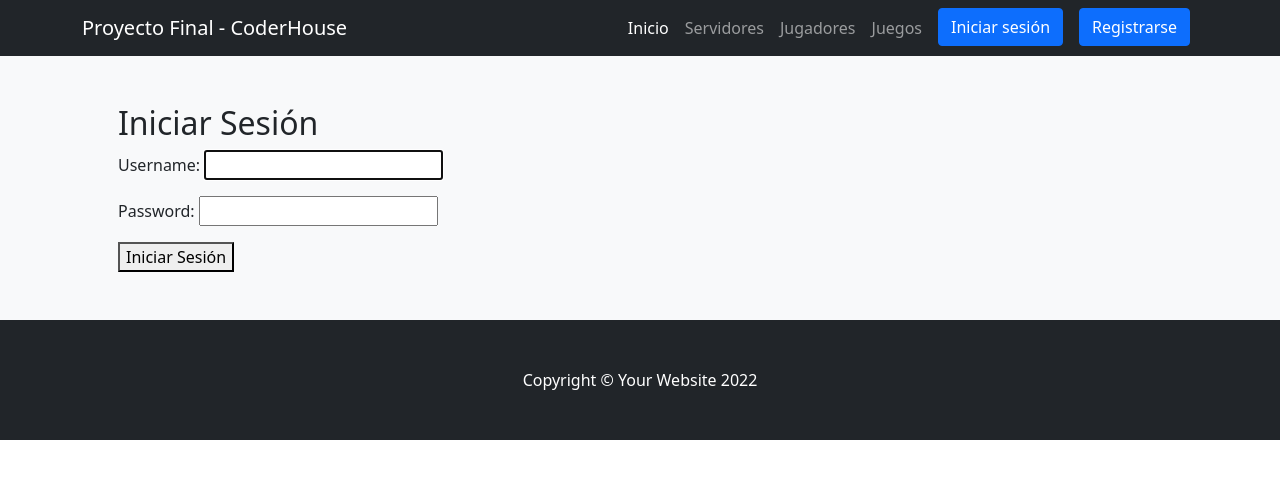
After one commit to juan-alejo/ProyectoFinal, a Django app: page /app/login/ in a window 1280 px wide. The commit adds this page. Shown: the top 479 px of the page. Run offline with Django 4.2, Linux system fonts and the light colour scheme; some libraries are stand-ins or nearby versions.

Commit message:
registro y login

```diff
--- a/ProyectoFinal/urls.py
+++ b/ProyectoFinal/urls.py
@@ -21,6 +21,7 @@ from ProyectoFinalApp.views import *
 
 urlpatterns = [
     path('admin/', admin.site.urls),
+    path('', inicio, name="inicio"),
 
     #URLS de la app
     path('app/', include('ProyectoFinalApp.urls')),
--- a/ProyectoFinalApp/templates/ProyectoFinalApp/base.html
+++ b/ProyectoFinalApp/templates/ProyectoFinalApp/base.html
@@ -24,6 +24,8 @@
                         <li class="nav-item"><a class="nav-link" href="{% url 'servidores' %}">Servidores</a></li>
                         <li class="nav-item"><a class="nav-link" href="{% url 'jugadores' %}">Jugadores</a></li>
                         <li class="nav-item"><a class="nav-link" href="{% url 'juegos' %}">Juegos</a></li>
+                        <li class="nav-item"><a class="btn btn-primary mx-2" href="{% url 'login' %}">Iniciar sesión</a></li>
+                        <li class="nav-item"><a class="btn btn-primary mx-2" href="{% url 'register' %}">Registrarse</a></li>
                     </ul>
                 </div>
             </div>
--- /dev/null
+++ b/ProyectoFinalApp/templates/ProyectoFinalApp/login.html
@@ -0,0 +1,23 @@
+{% extends 'ProyectoFinalApp/base.html'%}
+{% load static %}
+
+{% block tituloPagina %}
+Login - Proyecto Final App
+{% endblock %}
+
+{% block contenidoPagina %}
+
+<section class="bg-light py-5">
+    <div class="container px-5">
+        <h2>Iniciar Sesión</h2>
+        <form action="" method="post">
+            {% csrf_token %}
+
+            {{form.as_p}}
+
+            <button type="submit">Iniciar Sesión</button>
+        </form>
+    </div>
+</section>
+
+{% endblock %}
--- a/ProyectoFinalApp/urls.py
+++ b/ProyectoFinalApp/urls.py
@@ -5,6 +5,8 @@ from .views import *
 urlpatterns = [
     # URLS de la app
     path('', inicio, name="inicio"),
+    path('login/', login_request, name="login"),
+    path('register/', register_request, name="register"),
     path('servidores/', servidores, name= "servidores"),
     path('crearservidor/', crearServidor, name= "crearServidor"),
     path('jugadores/', jugadores, name= "jugadores"),
--- a/ProyectoFinalApp/views.py
+++ b/ProyectoFinalApp/views.py
@@ -4,6 +4,8 @@ from django.db.models import Q
 from django.views.generic import ListView
 from django.views.generic.detail import DetailView
 from django.views.generic.edit import CreateView, UpdateView, DeleteView
+from django.contrib.auth.forms import AuthenticationForm
+from django.contrib.auth import login, authenticate, logout
 
 from .models import *
 from .forms import *
@@ -15,12 +17,62 @@ def inicio(request):
 
     return render(request,'ProyectoFinalApp/index.html')
 
+def login_request(request):
+
+    if request.method == "POST":
+        form = AuthenticationForm(request, data = request.POST)
+
+        if form.is_valid():
+
+            username = form.cleaned_data.get('username')
+            password = form.cleaned_data.get('password')
+            user = authenticate(username=username, password=password)
+
+            if user is not None:
+                login(request, user)
+                return redirect("inicio")
+            else:
+                return redirect("login")
+
+        else:
+            return redirect("login")
+
+    form = AuthenticationForm()
+
+    return render(request,"ProyectoFinalApp/login.html", {"form":form})
+
+def register_request(request):
+
+    if request.method == "POST":
+        form = UserRegisterForm(request.POST)
+
+        if form.is_valid():
+
+            username = form.cleaned_data.get('username')
+            password = form.cleaned_data.get('password1')
+
+            form.save()
+
+            user = authenticate(username=username, password=password)
+
+            if user is not None:
+                login(request, user)
+                return redirect("inicio")
+            else:
+                return redirect("login")
+
+
+        return render(request,"ProyectoFinalApp/register.html")
+
+    form = UserRegisterForm()
+
+    return render(request,"ProyectoFinalApp/register.html", {"form":form})
+
 def servidores(request):
 
     servidores = Servidor.objects.all()
 
     return render(request,"ProyectoFinalApp/servidores.html",{"servidores":servidores})
-
 
 def crearServidor(request):
 
@@ -56,7 +108,6 @@ def jugadores(request):
 
     return render(request,"ProyectoFinalApp/jugadores.html",{"jugadores":jugadores})
 
-
 def crearJugador(request):
 
     #post
@@ -84,7 +135,6 @@ def crearJugador(request):
 
 
         return render(request,"ProyectoFinalApp/formularioJugadores.html",{"form":formularioVacio})
-
 
 def juegos(request):
 
@@ -128,8 +178,6 @@ def crearJuego(request):
 
 
         return render(request,"ProyectoFinalApp/formularioJuego.html",{"form":formularioVacio})
-
-
 
 def eliminarJuego(request, juego_id):
 
```
Also changed, not shown: ProyectoFinalApp/forms.py (+16 -0 lines), ProyectoFinalApp/templates/ProyectoFinalApp/register.html (added, +21 -0 lines), db.sqlite3.
